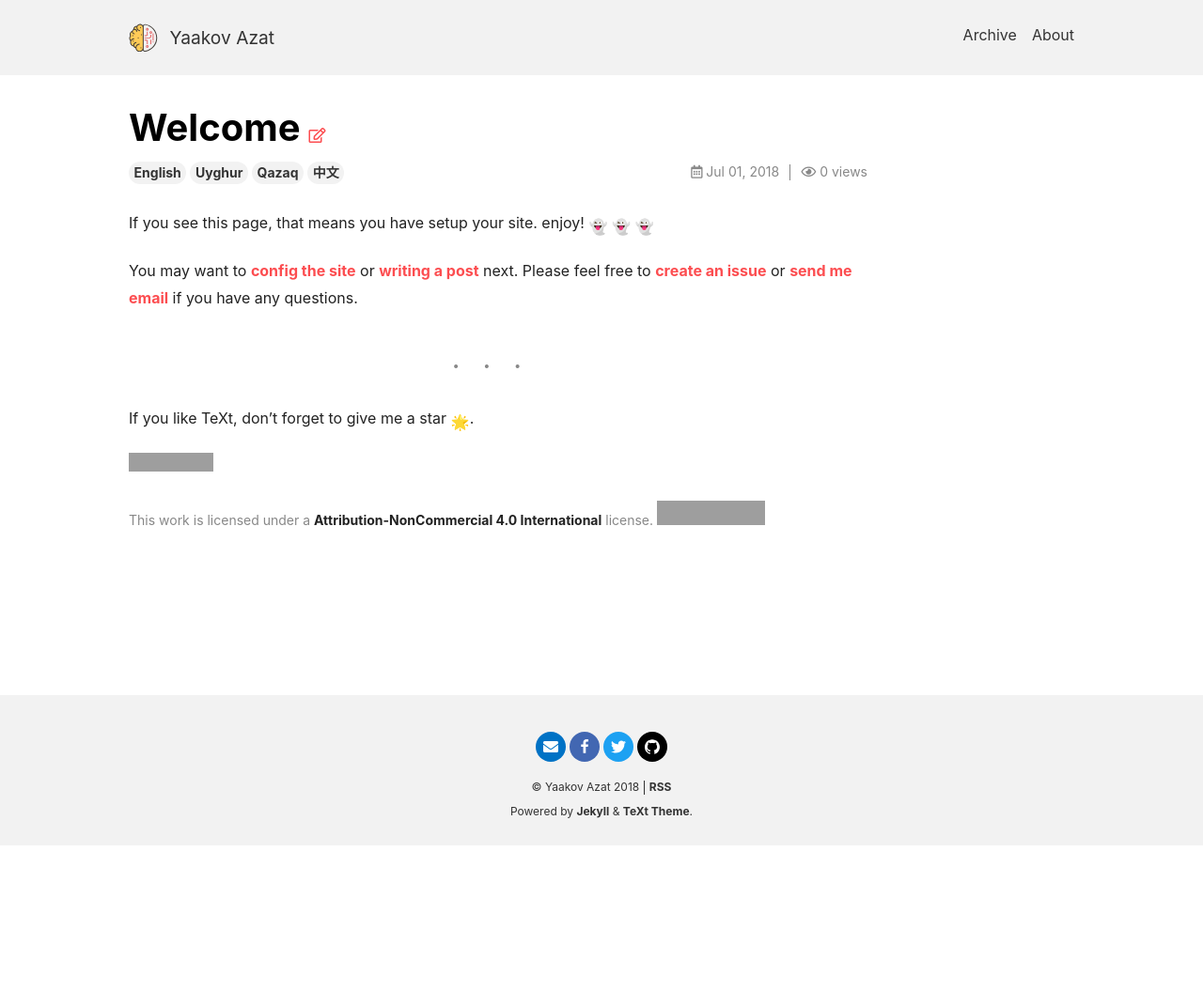
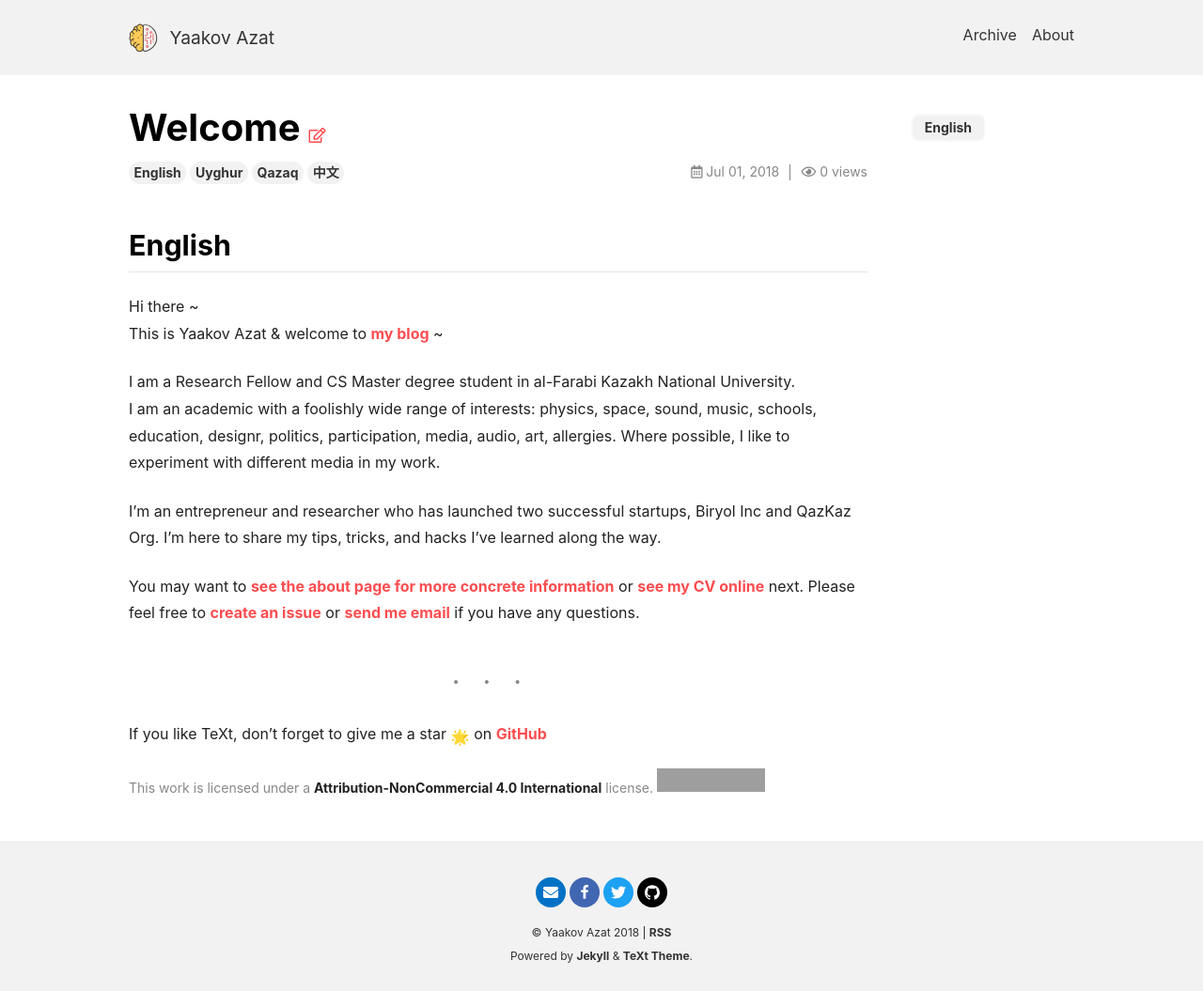
Before and after one commit to jarlhasen/blog, a Jekyll site: the page built from _posts/2018-07-01-welcome.md, in a window 1280 px wide. Shown: the whole page at 94% size. Built offline with Jekyll 4.4.1, drawn with Linux system fonts in a browser that asks for light colours; nearby versions of some CDN libraries; emoji names are drawn with the system emoji font; comment, search, counter and statistics services are not loaded; before the commit the page ends 900 px from its top, so only the background shows below that; grey boxes are pictures that could not be loaded.

Commit message:
post update

```diff
--- a/_posts/2018-07-01-welcome.md
+++ b/_posts/2018-07-01-welcome.md
@@ -9,14 +9,17 @@ tags:
 toc: true
 ---
 
-If you see this page, that means you have setup your site. enjoy! :ghost: :ghost: :ghost:
+## English
+Hi there ~
+This is Yaakov Azat & welcome to [my blog](https://yaakovazat.com/blog) ~
 
-<!--more-->
+I am a Research Fellow and CS Master degree student in al-Farabi Kazakh National University.
+I am an academic with a foolishly wide range of interests: physics, space, sound, music, schools, education, designr, politics, participation, media, audio, art, allergies. Where possible, I like to experiment with different media in my work.
 
-You may want to [config the site](https://tianqi.name/jekyll-TeXt-theme/docs/en/configuration) or [writing a post](https://tianqi.name/jekyll-TeXt-theme/docs/en/writing-posts) next. Please feel free to [create an issue](https://github.com/kitian616/jekyll-TeXt-theme/issues) or [send me email](mailto:kitian616@outlook.com) if you have any questions.
+I'm an entrepreneur and researcher who has launched two successful startups, Biryol Inc and QazKaz Org. I'm here to share my tips, tricks, and hacks I've learned along the way.
+
+You may want to [see the about page for more concrete information](https://yaakovazat/blog/about) or [see my CV online](https://yaakovazat/CV/) next. Please feel free to [create an issue](https://github.com/yaakovazat/blog/issues) or [send me email](mailto:yaakovazat@gmail.com) if you have any questions.
 
 ---
 
-If you like TeXt, don't forget to give me a star :star2:.
-
-<iframe src="https://ghbtns.com/github-btn.html?user=yaakovazat&repo=blog&type=star&count=true" frameborder="0" scrolling="0" width="170px" height="20px"></iframe>
+If you like TeXt, don't forget to give me a star :star2: on [GitHub](https://github.com/yaakovazat)
```
